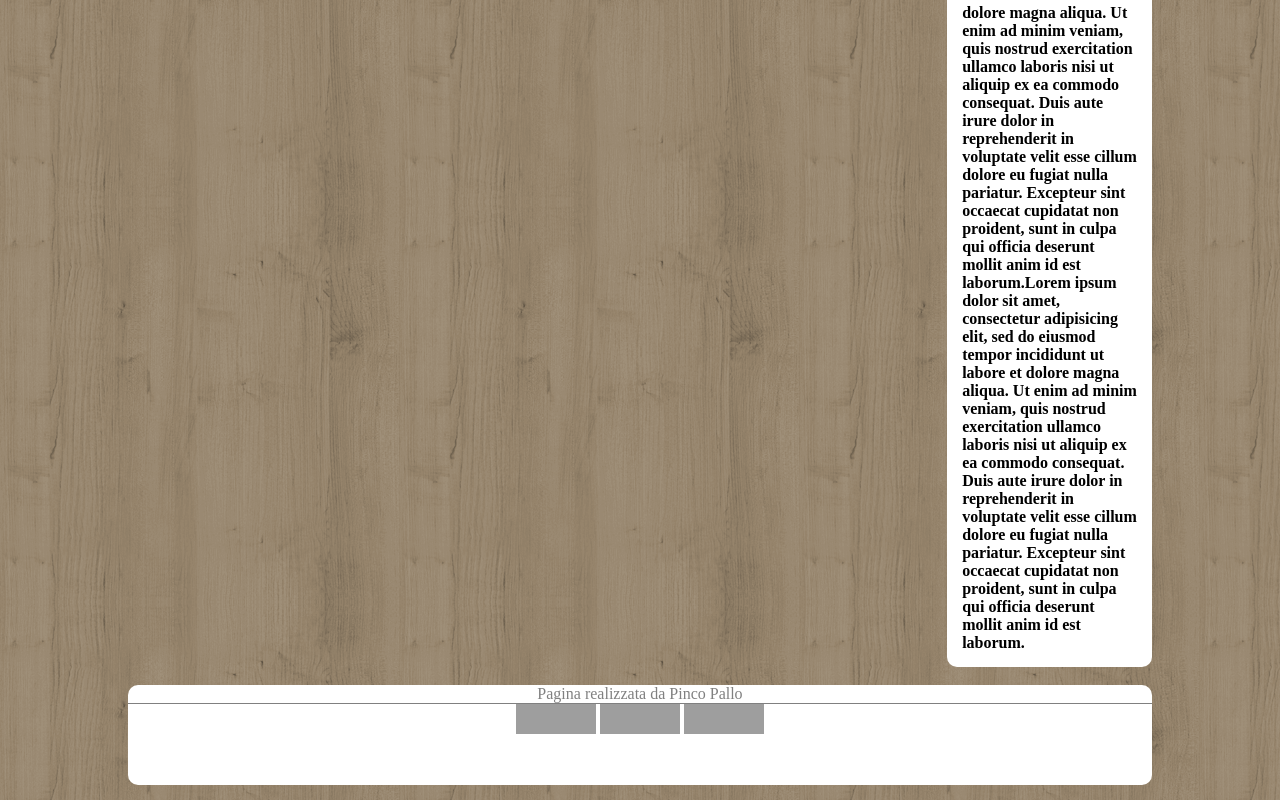
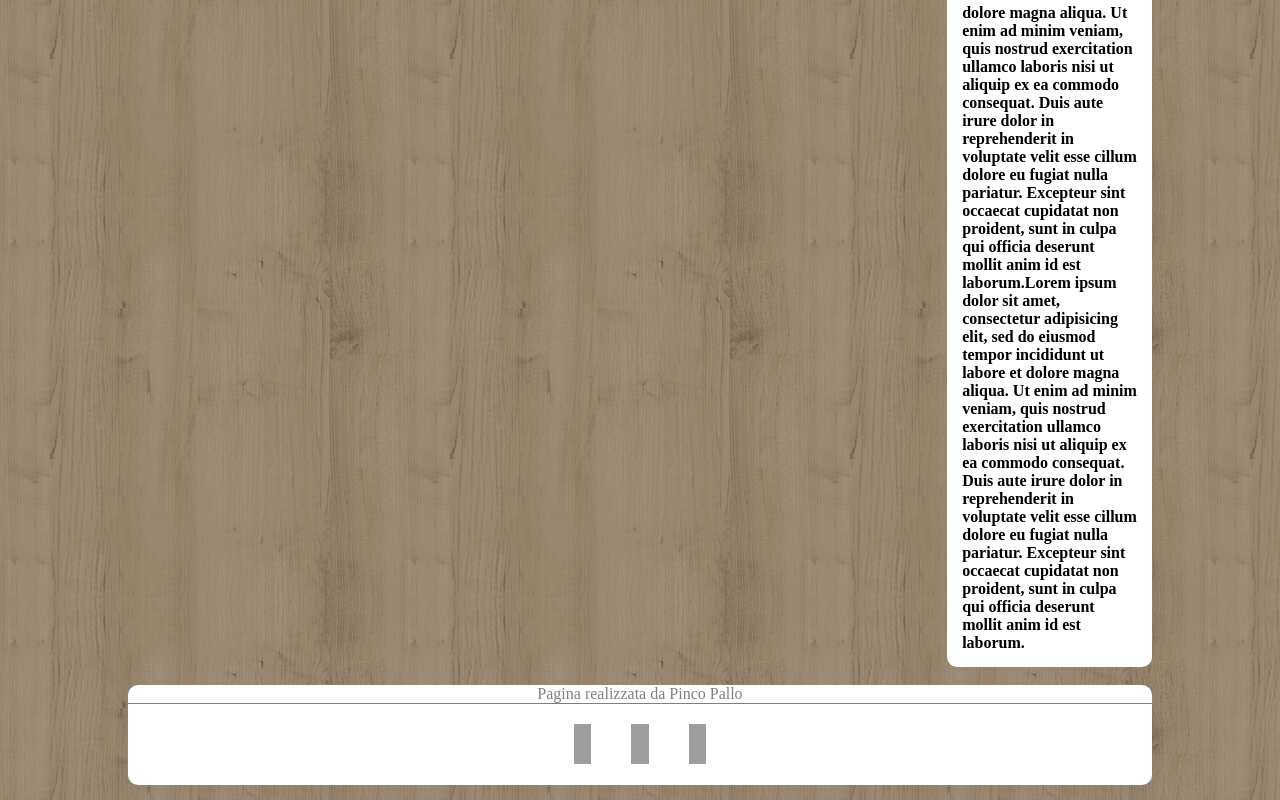
Before and after one commit to andreacapntd/htmlcss-wp, a plain HTML site: page index.html in a window 1280 px wide. Shown: the part 2198-2998 px from the top of the page. Drawn offline with Linux system fonts and the light colour scheme; grey boxes are pictures that could not be loaded.

Commit message:
ex wordpress

```diff
--- a/index.html
+++ b/index.html
@@ -86,10 +86,21 @@
         </main>
         <!-- Footer -->
         <footer>
-          <div class="final-title">Pagina realizzata da Pinco Pallo</div>
-          <img id="facebook" src="https://www.unpaeseperstarbene.it/wp-content/uploads/2012/11/facebook_logo1-300x108.jpg" alt="">
-          <img id="instagram" src="https://www.heron-yacht.it/wp-content/uploads/2019/10/instagram-logo-png-2426-300x300.png" alt="">
-          <img id="github" src="https://www.corsinvest.it/wp-content/uploads/2019/10/github-logo-300x300.png" alt="">
+          <div class="final-title">
+            Pagina realizzata da Pinco Pallo
+          </div>
+          <div class="logo-footer">
+            <img id="facebook" src="https://www.unpaeseperstarbene.it/wp-content/uploads/2012/11/facebook_logo1-300x108.jpg" alt="">
+
+          </div>
+          <div class="logo-footer">
+            <img id="instagram" src="https://www.heron-yacht.it/wp-content/uploads/2019/10/instagram-logo-png-2426-300x300.png" alt="">
+
+          </div>
+          <div class="logo-footer">
+
+            <img id="github" src="https://www.corsinvest.it/wp-content/uploads/2019/10/github-logo-300x300.png" alt="">
+          </div>
 
 
         </footer>
--- a/style.css
+++ b/style.css
@@ -205,7 +205,16 @@ footer {
   border-bottom: 1px solid gray;
 }
 
-#facebook, #instagram, #github{
-  width:80px;
-  height: 30px;
+.logo-footer {
+  display: inline-block;
+  margin-top: 20px;
+
+
 }
+
+#facebook, #instagram, #github {
+  width: 33%;
+  height: 40px;
+
+
+}
```
